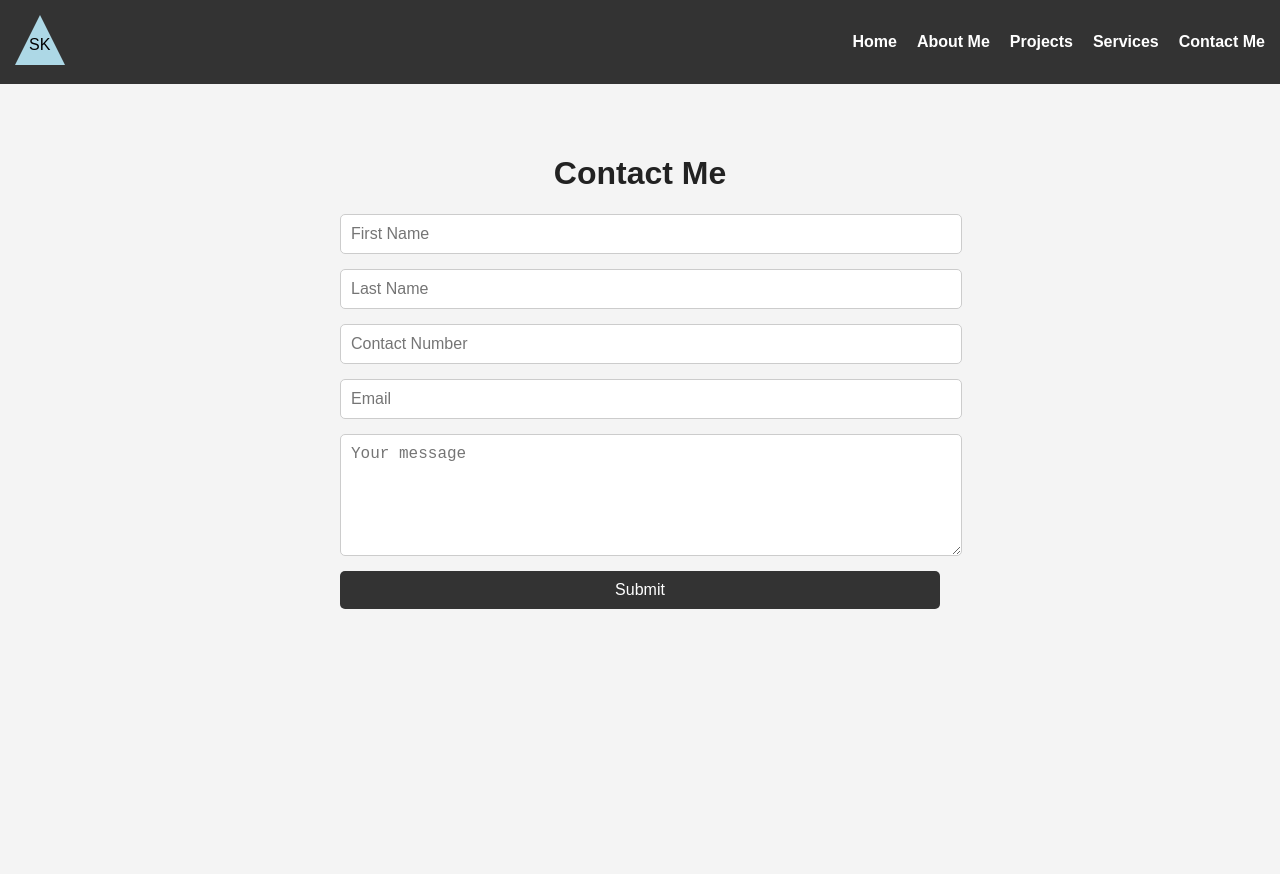
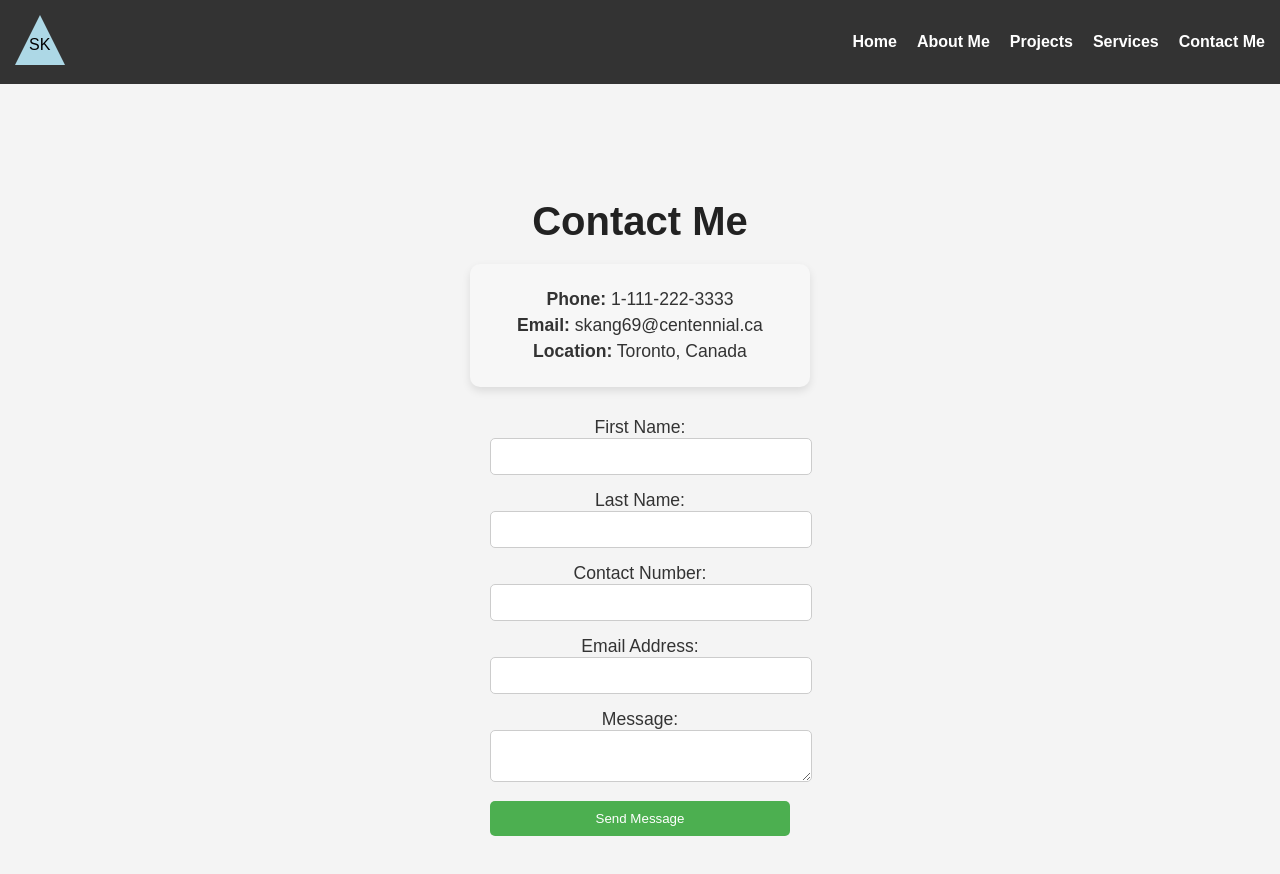
Before and after one commit to SeungwonKang-Joe/COMP229_301055219_LabAssignment1, a React (Create React App) app: page /contact in a window 1280 px wide. Shown: the top 874 px of the page. Before the commit the page ends 800 px from the top, so only its background shows below. Built offline with nearby package versions, Linux system fonts and the light colour scheme.

Commit message:
firstCommitForProject

```diff
--- a/src/App.js
+++ b/src/App.js
@@ -6,7 +6,7 @@ import Projects from './pages/Projects';
 import Services from './pages/Services';
 import Contact from './pages/Contact';
 import Navbar from './components/Navbar';
-import './styles.css'; // Assuming you have created this for styling
+import './styles.css';
 
 const App = () => {
   return (
--- a/src/components/Navbar.js
+++ b/src/components/Navbar.js
@@ -5,7 +5,7 @@ const Navbar = () => {
   return (
     <nav>
       <div className="logo">
-        {/* Your custom logo */}
+        {/* My custom logo */}
         <svg height="50" width="50">
           <polygon points="25,0 50,50 0,50" style={{ fill: 'lightblue' }} />
           <text x="14" y="35" fill="black">SK</text>
--- a/src/pages/About.js
+++ b/src/pages/About.js
@@ -4,9 +4,20 @@ const About = () => {
   return (
     <div className="about">
       <h1>About Me</h1>
-      <img src="path_to_your_image.jpg" alt="Seungwon Kang" />
-      <p>My name is Seungwon Kang, and I am a web developer.</p>
-      <a href="path_to_your_resume.pdf" download>Download my Resume</a>
+      <img src="I will path to my here image.jpg" alt="Seungwon Kang" />
+      <p>My name is Seungwon Kang, and I am an aspiring web developer with a strong interest in creating modern,
+         responsive, and user-friendly websites. Currently,
+         I am working on expanding my skills in both front-end and back-end development,
+         with a focus on technologies such as HTML, CSS, JavaScript, and frameworks like React.
+         I am also learning server-side development and database management to build full-stack applications.</p>
+
+      <p>In addition to technical skills, I am passionate about solving complex problems,
+            collaborating in teams, and continuously improving my knowledge of the latest industry trends.
+            My portfolio includes projects like a hotel booking system, an online shopping mall,
+            and a social media platform, which reflect my commitment to building functional and visually appealing web applications.</p>
+      <p>I am driven by the desire to develop solutions that not only meet business goals but also enhance the user experience.
+             With my growing knowledge and dedication, I am excited about the future opportunities in the field of web development.</p>
+      <a href="/resumeTest.pptx" download>Download my Resume</a>
     </div>
   );
 };
--- a/src/pages/Contact.js
+++ b/src/pages/Contact.js
@@ -1,5 +1,5 @@
 import React, { useState } from 'react';
-import { useNavigate } from 'react-router-dom';
+import { useNavigate } from 'react-router-dom'; // 최신 react-router-dom에서 useHistory 대신 useNavigate 사용
 
 const Contact = () => {
   const [formData, setFormData] = useState({
@@ -7,9 +7,10 @@ const Contact = () => {
     lastName: '',
     contactNumber: '',
     email: '',
-    message: ''
+    message: '',
   });
-  const navigate = useNavigate();
+
+  const navigate = useNavigate(); // useNavigate 훅으로 리디렉션 처리
 
   const handleChange = (e) => {
     setFormData({ ...formData, [e.target.name]: e.target.value });
@@ -17,20 +18,78 @@ const Contact = () => {
 
   const handleSubmit = (e) => {
     e.preventDefault();
-    console.log(formData);
-    navigate('/');
+    console.log(formData); // 폼 데이터 콘솔에 출력 (실제 백엔드 없이 시뮬레이션)
+    navigate('/'); // 폼 제출 후 홈 페이지로 리디렉션
   };
 
   return (
-    <div className="contact">
-      <h1>Contact Me</h1>
-      <form onSubmit={handleSubmit}>
-        <input type="text" name="firstName" placeholder="First Name" onChange={handleChange} />
-        <input type="text" name="lastName" placeholder="Last Name" onChange={handleChange} />
-        <input type="text" name="contactNumber" placeholder="Contact Number" onChange={handleChange} />
-        <input type="email" name="email" placeholder="Email" onChange={handleChange} />
-        <textarea name="message" placeholder="Your message" onChange={handleChange}></textarea>
-        <button type="submit">Submit</button>
+    <div className="contact-container">
+      <h1 className="contact-header">Contact Me</h1>
+
+      {/* Contact Information Panel */}
+      <div className="contact-panel">
+        <p><strong>Phone:</strong> 1-111-222-3333</p>
+        <p><strong>Email:</strong> skang69@centennial.ca</p>
+        <p><strong>Location:</strong> Toronto, Canada</p>
+      </div>
+
+      {/* Interactive Contact Form */}
+      <form className="contact-form" onSubmit={handleSubmit}>
+        <div>
+          <label htmlFor="firstName">First Name:</label>
+          <input
+            type="text"
+            id="firstName"
+            name="firstName"
+            value={formData.firstName}
+            onChange={handleChange}
+            required
+          />
+        </div>
+        <div>
+          <label htmlFor="lastName">Last Name:</label>
+          <input
+            type="text"
+            id="lastName"
+            name="lastName"
+            value={formData.lastName}
+            onChange={handleChange}
+            required
+          />
+        </div>
+        <div>
+          <label htmlFor="contactNumber">Contact Number:</label>
+          <input
+            type="text"
+            id="contactNumber"
+            name="contactNumber"
+            value={formData.contactNumber}
+            onChange={handleChange}
+            required
+          />
+        </div>
+        <div>
+          <label htmlFor="email">Email Address:</label>
+          <input
+            type="email"
+            id="email"
+            name="email"
+            value={formData.email}
+            onChange={handleChange}
+            required
+          />
+        </div>
+        <div>
+          <label htmlFor="message">Message:</label>
+          <textarea
+            id="message"
+            name="message"
+            value={formData.message}
+            onChange={handleChange}
+            required
+          />
+        </div>
+        <button type="submit">Send Message</button>
       </form>
     </div>
   );
--- a/src/pages/Home.js
+++ b/src/pages/Home.js
@@ -6,6 +6,12 @@ const Home = () => {
     <div className="home">
       <h1>Welcome to My Portfolio</h1>
       <p>I'm Seungwon Kang, a passionate web developer.</p>
+      <p><b>As an aspiring web developer, my mission is to design and develop innovative,
+        user-centric websites and applications that enhance online experiences.
+        I strive to combine creativity with technical expertise to deliver solutions that meet the evolving needs of
+        businesses and users alike. Through continuous learning and collaboration,
+        I aim to build a future where technology empowers people and transforms the way they
+        interact with the digital world.</b></p>
       <p>Explore my projects, services, and more.</p>
       <Link to="/about">Learn more about me</Link>
     </div>
--- a/src/pages/Services.js
+++ b/src/pages/Services.js
@@ -2,13 +2,25 @@ import React from 'react';
 
 const Services = () => {
   return (
-    <div className="services">
-      <h1>My Services</h1>
-      <ul>
-        <li>Web Development</li>
-        <li>Mobile Apps</li>
-        <li>General Programming</li>
-      </ul>
+    <div className="services-container">
+      <h1 className="services-header">My Services</h1>
+      <div className="services-list">
+        <div className="service-item">
+          <img src="/images/hotel-booking.jpg" alt="Hotel Booking Service" />
+          <h3>Hotel Booking Service</h3>
+          <p>Developing seamless hotel booking systems with real-time availability and user-friendly interfaces.</p>
+        </div>
+        <div className="service-item">
+          <img src="/images/online-shopping.jpg" alt="Online Shopping Mall" />
+          <h3>Online Shopping Mall</h3>
+          <p>Building robust e-commerce platforms that offer smooth shopping experiences and secure transactions.</p>
+        </div>
+        <div className="service-item">
+          <img src="/images/social-media.jpg" alt="Social Media Website" />
+          <h3>Social Media Website</h3>
+          <p>Creating interactive social media platforms for users to connect, share, and engage with multimedia content.</p>
+        </div>
+      </div>
     </div>
   );
 };
--- a/src/styles.css
+++ b/src/styles.css
@@ -137,59 +137,112 @@ body {
     margin-bottom: 10px;
   }
 
-  /* Services Page */
-  .services {
-    padding: 50px;
+ /* service */
+ .services-container {
+    text-align: center;
+    padding: 40px;
+  }
+
+  .services-header {
+    font-size: 2.5em;
+    margin-bottom: 30px;
+  }
+
+  .services-list {
+    display: flex;
+    justify-content: space-around;
+    flex-wrap: wrap;
+  }
+
+  .service-item {
+    width: 30%;
+    text-align: center;
+    margin-bottom: 30px;
+  }
+
+  .service-item img {
+    width: 100px;
+    height: 100px;
+    margin-bottom: 15px;
+  }
+
+  .service-item h3 {
+    font-size: 1.5em;
+    margin-bottom: 10px;
+  }
+
+  .service-item p {
+    font-size: 1.1em;
+    color: #555;
+  }
+
+
+   /* contact */
+  /* 부모 컨테이너가 모든 요소를 중앙에 배치 */
+.contact-container {
+    display: flex;
+    flex-direction: column;
+    align-items: center;
+    justify-content: center;
+    height: 100vh; /* 뷰포트 전체 높이를 차지하여 중앙에 배치 */
+    padding: 20px;
     text-align: center;
   }
 
-  .services ul {
-    list-style: none;
-    padding: 0;
+  .contact-header {
+    font-size: 2.5em;
+    margin-bottom: 20px;
   }
 
-  .services ul li {
-    font-size: 18px;
-    margin: 10px 0;
+  .contact-panel {
+    background-color: #f7f7f7;
+    padding: 20px;
+    border-radius: 10px;
+    box-shadow: 0px 4px 8px rgba(0, 0, 0, 0.1);
+    width: 300px;
+    margin-bottom: 30px;
   }
 
-  /* Contact Page */
-  .contact {
-    padding: 50px;
-    max-width: 600px;
-    margin: 0 auto;
-    text-align: center;
+  .contact-panel p {
+    margin: 5px 0;
+    font-size: 1.1em;
   }
 
-  .contact form {
-    display: grid;
-    grid-template-columns: 1fr;
-    gap: 15px;
+  /* 폼 스타일링 */
+  .contact-form {
+    display: flex;
+    flex-direction: column;
+    width: 300px;
   }
 
-  .contact input, .contact textarea {
+  .contact-form div {
+    margin-bottom: 15px;
+  }
+
+  .contact-form label {
+    font-size: 1.1em;
+    margin-bottom: 5px;
+  }
+
+  .contact-form input,
+  .contact-form textarea {
+    width: 100%;
     padding: 10px;
-    font-size: 16px;
-    width: 100%;
     border: 1px solid #ccc;
     border-radius: 5px;
   }
 
-  .contact textarea {
-    height: 100px;
-  }
-
-  .contact button {
-    padding: 10px;
-    font-size: 16px;
-    background-color: #333;
+  .contact-form button {
+    padding: 10px 20px;
+    background-color: #4CAF50;
     color: white;
     border: none;
     border-radius: 5px;
+    cursor: pointer;
   }
 
-  .contact button:hover {
-    background-color: #555;
+  .contact-form button:hover {
+    background-color: #45a049;
   }
 
   /* Footer style */
```
Also changed, not shown: src/pages/Projects.js (+5 -3 lines), 1 other file (tests, documents, lock files or other folders).
